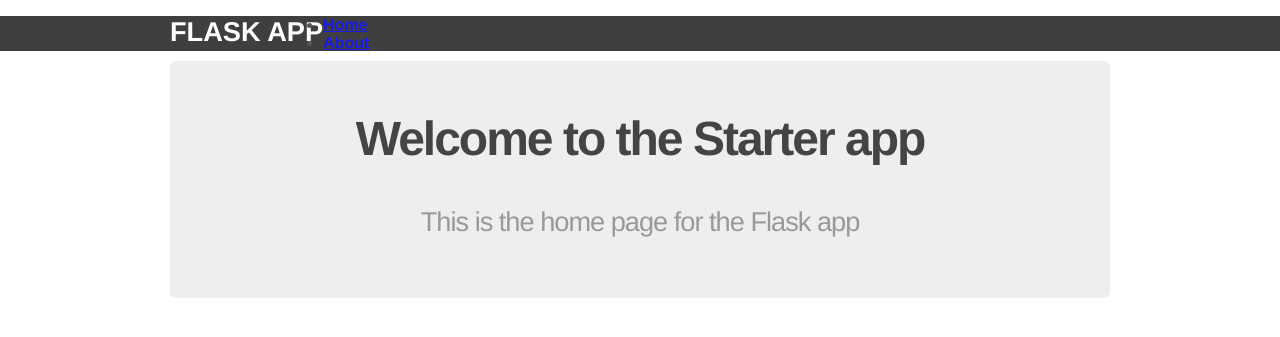
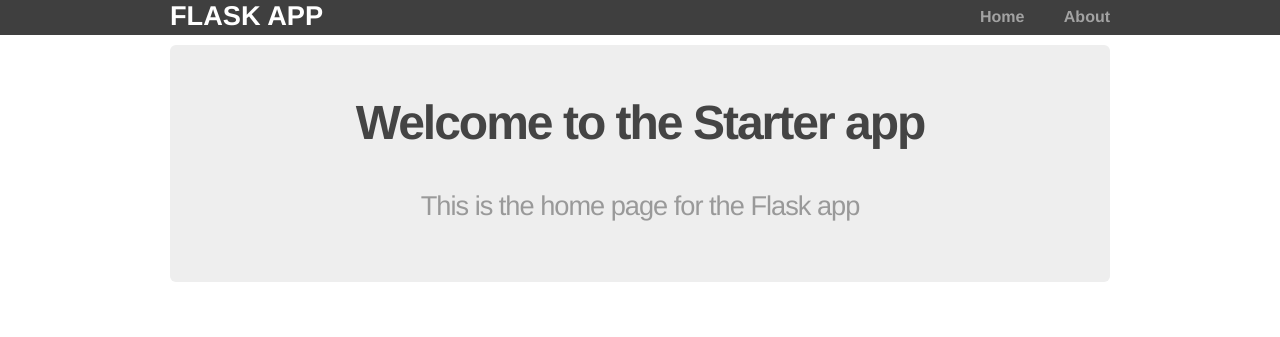
Before and after one commit to muirurikin/FlaskyWorld, a Flask app: page / in a window 1280 px wide. Shown: the top 337 px of the page. Run offline with Flask 2, Linux system fonts and the light colour scheme.

Commit message:
Add Nav styles

```diff
--- a/starter/app/static/css/main.css
+++ b/starter/app/static/css/main.css
@@ -62,3 +62,25 @@ h3 {
   letter-spacing: -1px;
   color: #999;
 }
+
+/*
+ * Display navigation links inline
+ */
+
+ .menu {
+  float: right;
+  margin-top: 8px;
+}
+
+.menu li {
+  display: inline;
+}
+
+.menu li + li {
+  margin-left: 35px;
+}
+
+.menu li a {
+  color: #999;
+  text-decoration: none;
+}
```
